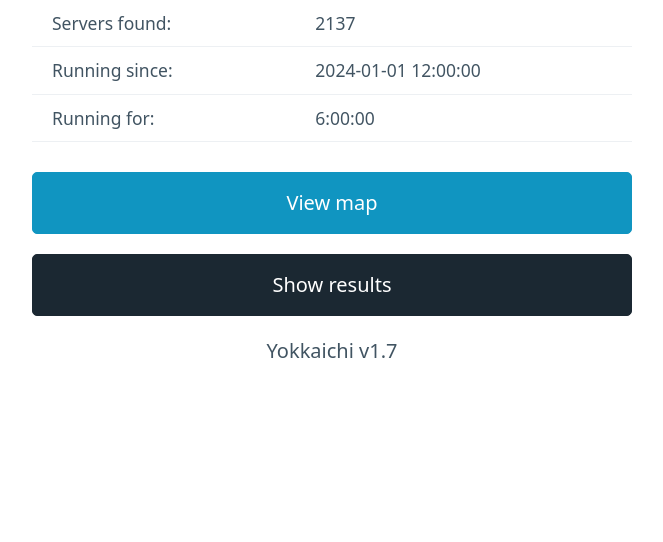
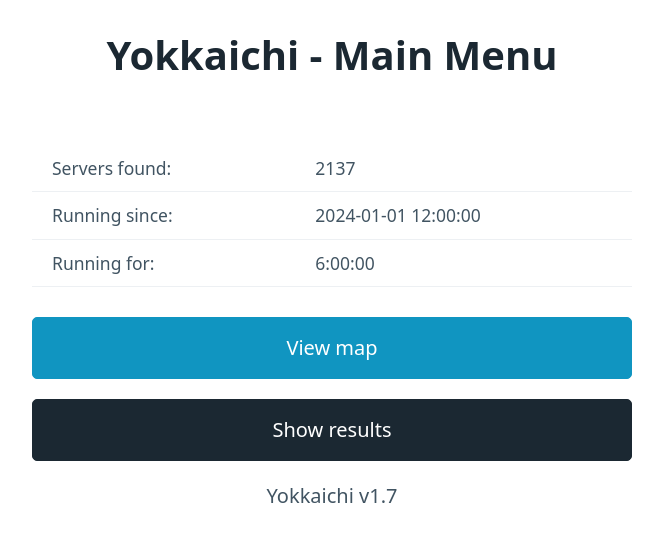
Before and after one commit to Oreeeee/yokkaichi, a website built with Vite: page yokkaichi_web/index.html in a window 1280 px wide. Shown: the whole page, without its empty margins (308-971 px from the left). Built offline with nearby package versions, Linux system fonts and the light colour scheme.

Commit message:
Add header

```diff
--- a/yokkaichi_web/index.html
+++ b/yokkaichi_web/index.html
@@ -3,11 +3,12 @@
   <head>
     <meta charset="UTF-8" />
     <meta name="viewport" content="width=device-width, initial-scale=1.0" />
-    <title>Document</title>
+    <title>Yokkaichi - Main Menu</title>
     <script src="./main.js" type="module"></script>
   </head>
   <body>
     <div id="site-container">
+      <yokkaichi-header></yokkaichi-header>
       <table id="stats-table">
         <tr>
           <td>Servers found:</td>
@@ -17,6 +18,8 @@
           <td>Running since:</td>
           <td>2024-01-01 12:00:00</td>
         </tr>
+
+        <tr>
           <td>Running for:</td>
           <td>6:00:00</td>
         </tr>
--- a/yokkaichi_web/main.js
+++ b/yokkaichi_web/main.js
@@ -1,14 +1,25 @@
-import "@picocss/pico/css/pico.min.css"
-import "./style.css"
+import "@picocss/pico/css/pico.min.css";
+import "./style.css";
 
 class Footer extends HTMLElement {
   constructor() {
-    super()
+    super();
   }
 
   connectedCallback() {
-    this.innerHTML = "<center>Yokkaichi v1.7</center>"
+    this.innerHTML = "<center>Yokkaichi v1.7</center>";
   }
 }
 
-customElements.define("yokkaichi-footer", Footer)
+class Header extends HTMLElement {
+  constructor() {
+    super();
+  }
+
+  connectedCallback() {
+    this.innerHTML = `<center><h1>${document.title}</h1></center>`;
+  }
+}
+
+customElements.define("yokkaichi-header", Header);
+customElements.define("yokkaichi-footer", Footer);
--- a/yokkaichi_web/style.css
+++ b/yokkaichi_web/style.css
@@ -1,4 +1,5 @@
 #site-container {
-    margin: auto;
-    width: 600px;
+  padding-top: 25px;
+  margin: auto;
+  width: 600px;
 }
```
